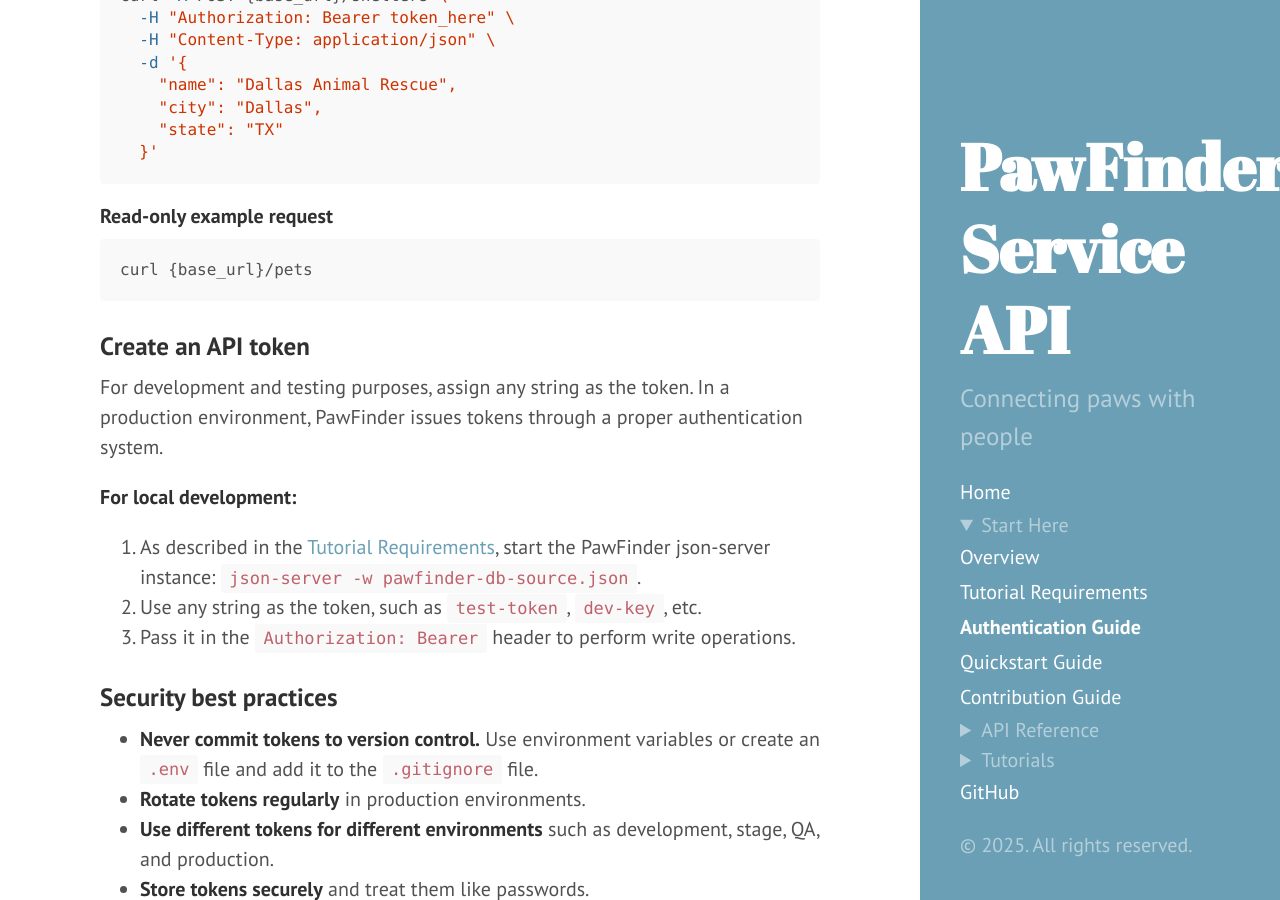
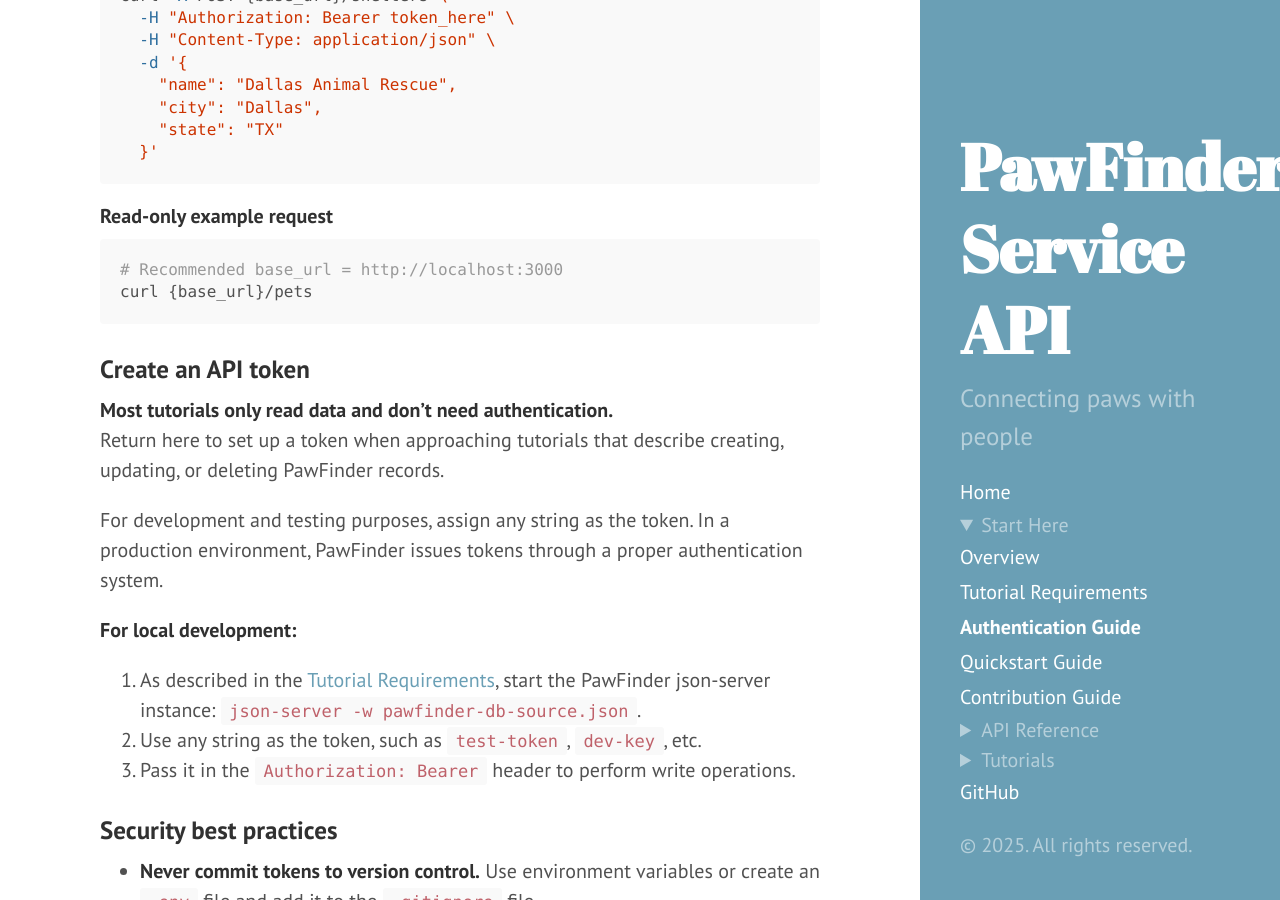
Before and after one commit to rhyannonjoy/pawfinder-service, a Jekyll site: the page built from docs/overview/authentication-guide.md, in a window 1280 px wide and 900 px high, scrolled down 981 px. Built offline with Jekyll 4.4.1, drawn with Linux system fonts in a browser that asks for light colours.

Commit message:
docs(auth): add clarifying note about auth

````diff
--- a/docs/overview/authentication-guide.md
+++ b/docs/overview/authentication-guide.md
@@ -47,10 +47,15 @@ curl -X POST {base_url}/shelters \
 #### Read-only example request
 
 ```bash
+# Recommended base_url = http://localhost:3000
 curl {base_url}/pets
 ```
 
 ### Create an API token
+
+**Most tutorials only read data and don't need authentication.**\
+Return here to set up a token when approaching tutorials
+that describe creating, updating, or deleting PawFinder records.
 
 For development and testing purposes, assign any string as the token.
 In a production environment, PawFinder issues tokens through a proper
````
